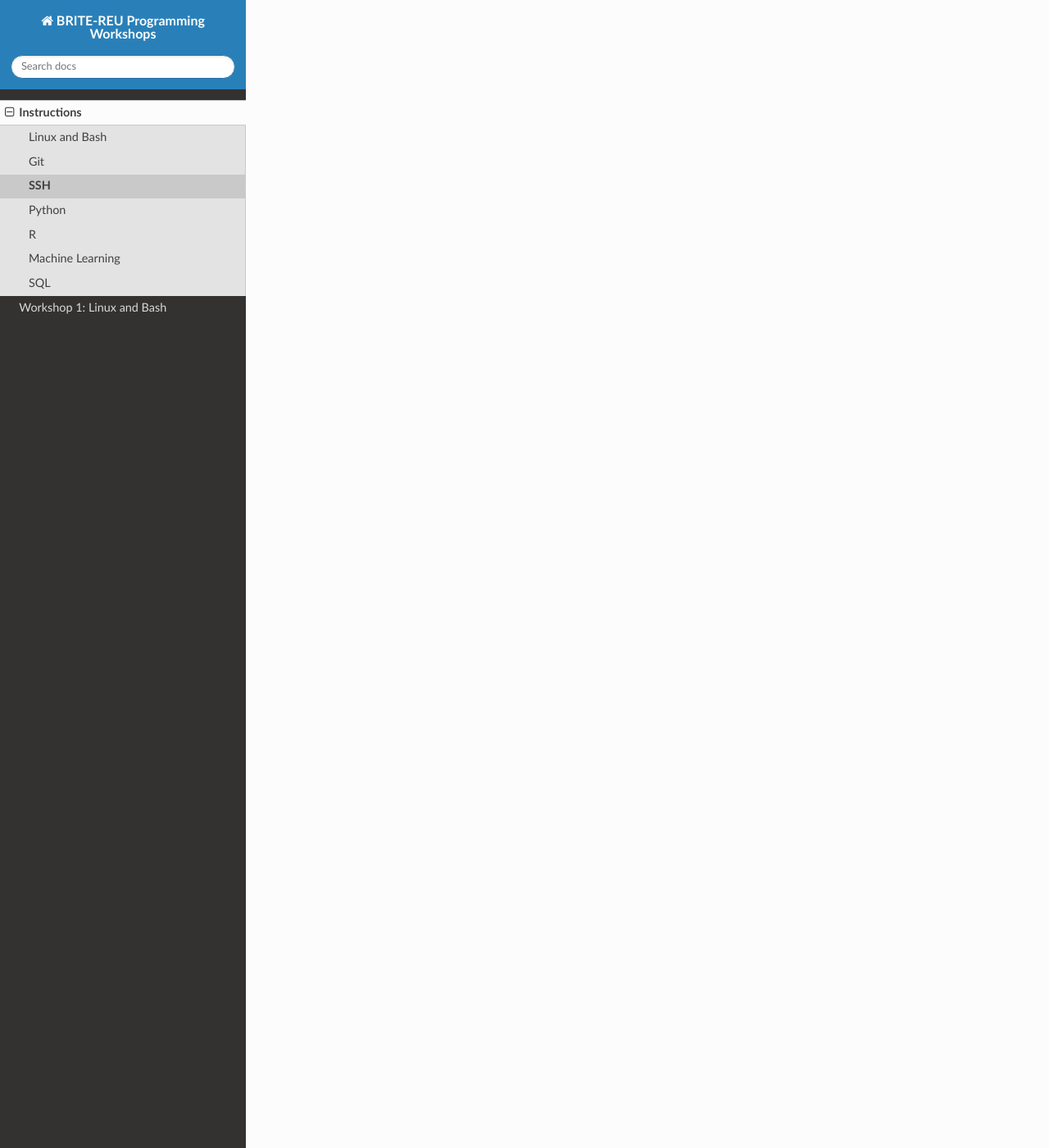
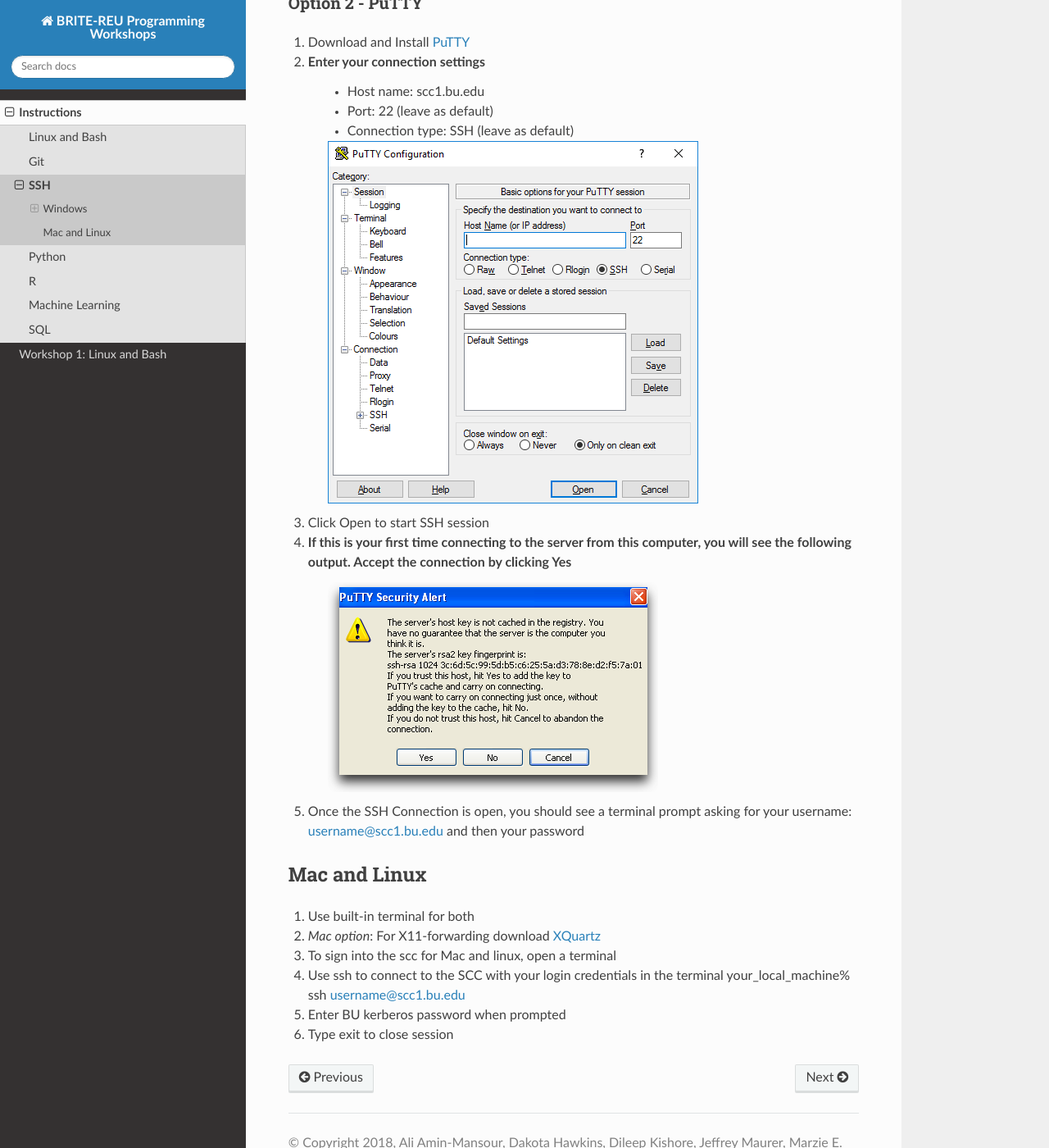
Before and after one commit to BRITE-REU/programming-workshops, a Sphinx documentation site: the page built from source/workshops/00_instructions/ssh.rst, in a window 1280 px wide and 1400 px high, scrolled down 2507 px. Shown: the whole window at 82% size. Built offline with Sphinx 7.4.7 and the Read the Docs theme 2.0.0, drawn with Linux system fonts in a browser that asks for light colours; some of the changed text lies outside the part shown.

Commit message:
Added instructions for ssh

```diff
--- a/source/workshops/00_instructions/ssh.rst
+++ b/source/workshops/00_instructions/ssh.rst
@@ -1,2 +1,55 @@
 SSH Client
 ====================
+
+In order to do anything on the Shared Computing Cluster (SCC) from your local computer, you first need to connect to the SCC using an SSH (Secure SHell) client. This task varies greatly based on your local operating system. Follow the SSH client installation instructions below depending on your operating system.
+
+Windows
+--------------------
+
+Option 1 - Mobaxterm
+***********************
+
+SSH client with x-forwarding capabilities for graphic sharing
+
+1. Download and install Mobaxterm from `here <http://mobaxterm.mobatek.net/>`_
+2. Launch Mobaxterm and start a new session
+    |ssh_1|
+3. Select SSH as the session type
+    |ssh_2|
+4. Specify ``ssc1.bu.edu`` as the remote host and click “OK”
+    |ssh_3|
+5. Your connection will be saved on the left sidebar, so the next time you can start your session by clicking the “scc1.bu.edu [SSH]” link. In the terminal window you will get a prompt to enter your BU login information and password
+    |ssh_4|
+
+Option 2 - PuTTY
+***********************
+
+1. Download and Install `PuTTY <https://www.putty.org/>`_
+2. Enter your connection settings
+    - Host name: scc1.bu.edu
+    - Port: 22 (leave as default)
+    - Connection type: SSH (leave as default)
+
+    |ssh_5|
+3. Click Open to start SSH session
+4. If this is your first time connecting to the server from this computer, you will see the following output. Accept the connection by clicking Yes
+    |ssh_6|
+5. Once the SSH Connection is open, you should see a terminal prompt asking for your username: username@scc1.bu.edu and then your password
+
+.. |ssh_1| image:: images/ssh_1.png
+.. |ssh_2| image:: images/ssh_2.png
+.. |ssh_3| image:: images/ssh_3.png
+.. |ssh_4| image:: images/ssh_4.png
+.. |ssh_5| image:: images/ssh_5.png
+.. |ssh_6| image:: images/ssh_6.png
+
+
+Mac and Linux
+--------------------
+
+1. Use built-in terminal for both
+2. *Mac option*: For X11-forwarding download `XQuartz <https://www.xquartz.org/>`_
+3. To sign into the scc for Mac and linux, open a terminal
+4. Use ssh to connect to the SCC with your login credentials in the terminal your_local_machine% ssh username@scc1.bu.edu
+5. Enter BU kerberos password when prompted
+6. Type exit to close session
```
Also changed, not shown: source/workshops/00_instructions/images/ssh_1.png (added), source/workshops/00_instructions/images/ssh_2.png (added), source/workshops/00_instructions/images/ssh_3.png (added), source/workshops/00_instructions/images/ssh_4.png (added), source/workshops/00_instructions/images/ssh_5.png (added), source/workshops/00_instructions/images/ssh_6.png (added).
